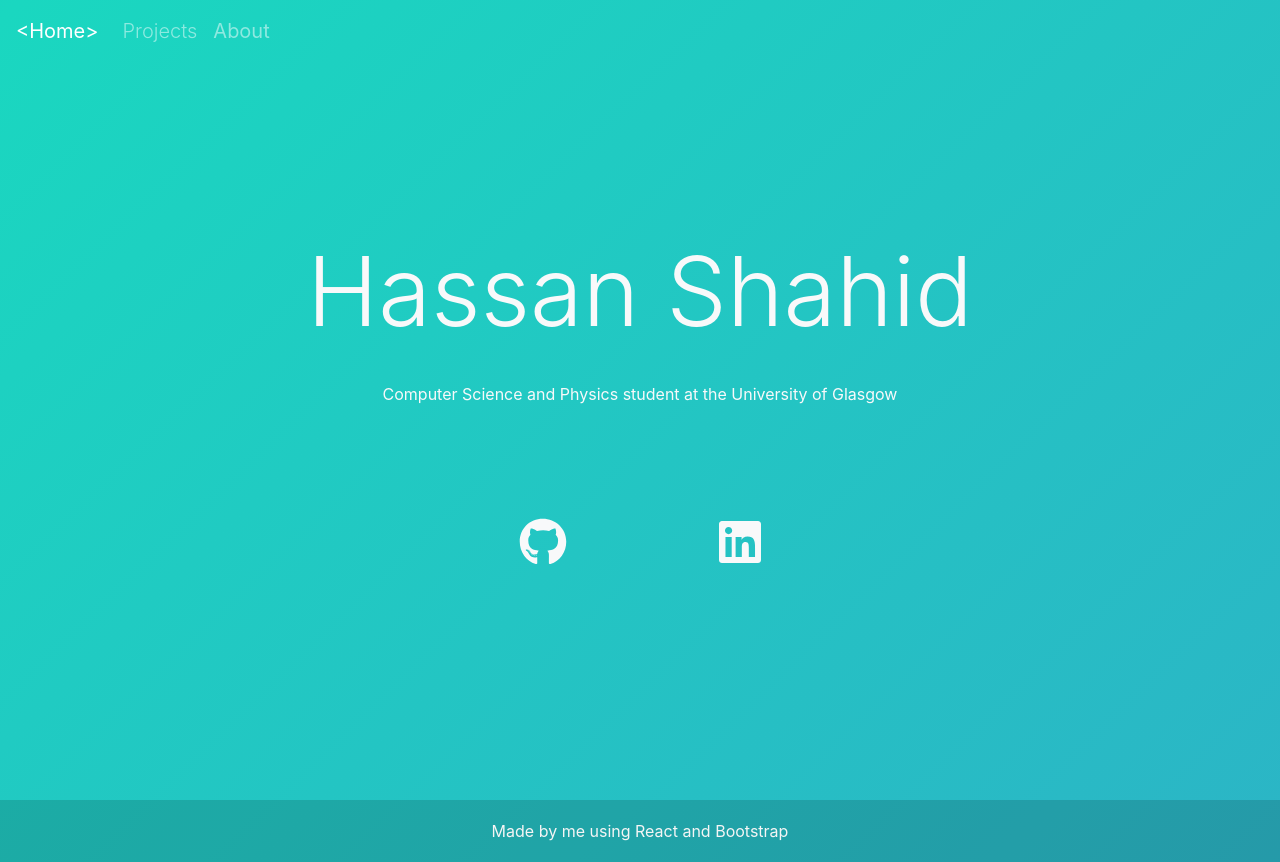
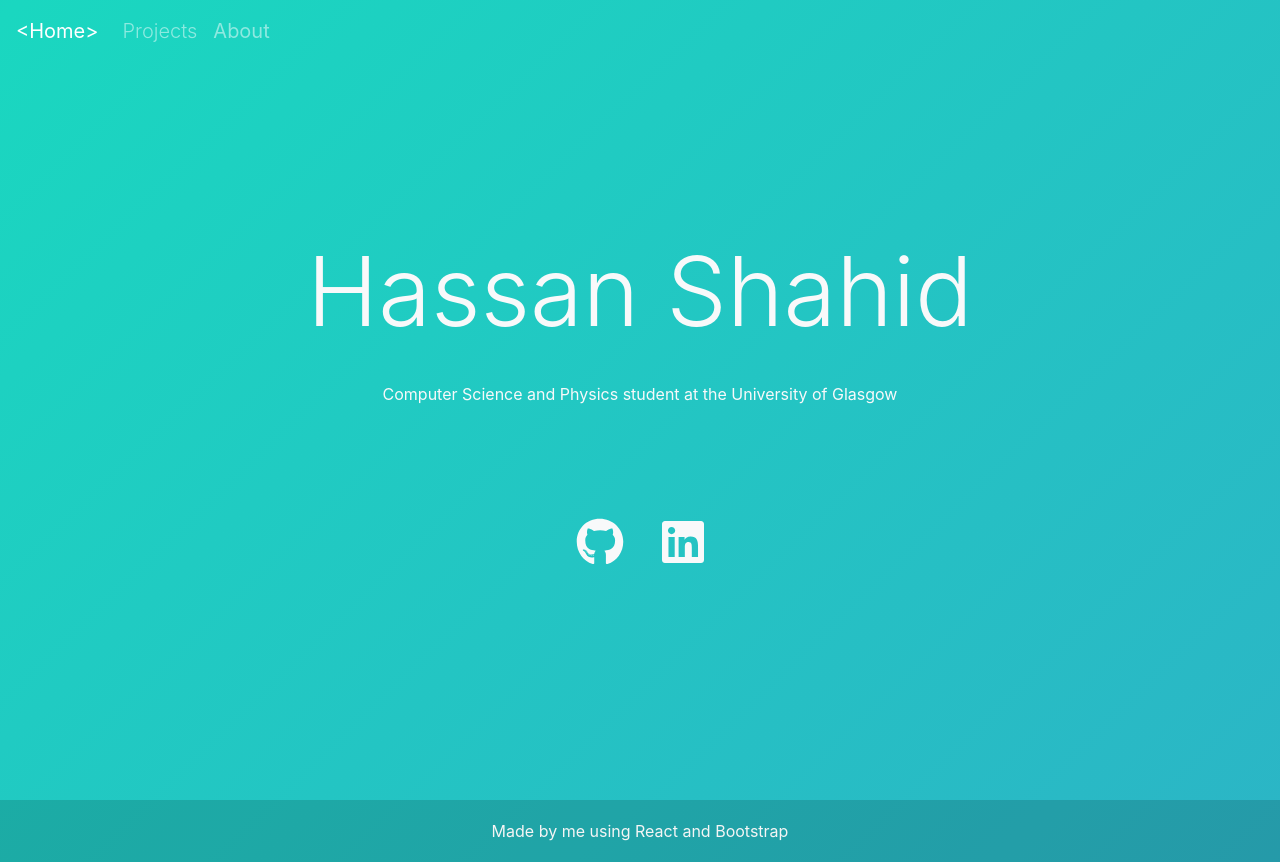
Before and after one commit to muHashh/home, a React (Create React App) app: page / in a window 1280 px wide. Built offline with nearby package versions, Linux system fonts and the light colour scheme.

Commit message:
bring social icons closer together

```diff
--- a/src/App.css
+++ b/src/App.css
@@ -128,8 +128,8 @@
 
 a.fa-link, a.fa-link:link, a.fa-link:visited, a.fa-link:hover{
   color:inherit;
-  padding-left: 20mm;
-  padding-right: 20mm;
+  padding-left: 5mm;
+  padding-right: 5mm;
 }
 
 
@@ -145,6 +145,11 @@ a.fa-link, a.fa-link:link, a.fa-link:visited, a.fa-link:hover{
 .transparent {
   background-color: rgba(0,0,0,0.15);
 }
+
+.navbar-transparent {
+  background-color: rgba(22, 22, 22, 0.918)
+}
+
 .footer {
   padding-bottom: 5mm;
   padding-top: 5mm;
--- a/src/components/Navbar.js
+++ b/src/components/Navbar.js
@@ -5,7 +5,7 @@ const Navbar = (props) => {
   const [isTop, setIsTop] = useState(true);
   useEffect(() => {
     document.addEventListener("scroll", () => {
-      const istop = window.scrollY < 20;
+      const istop = window.scrollY < 5;
       if (istop !== isTop) {
         setIsTop(istop);
       }
```
